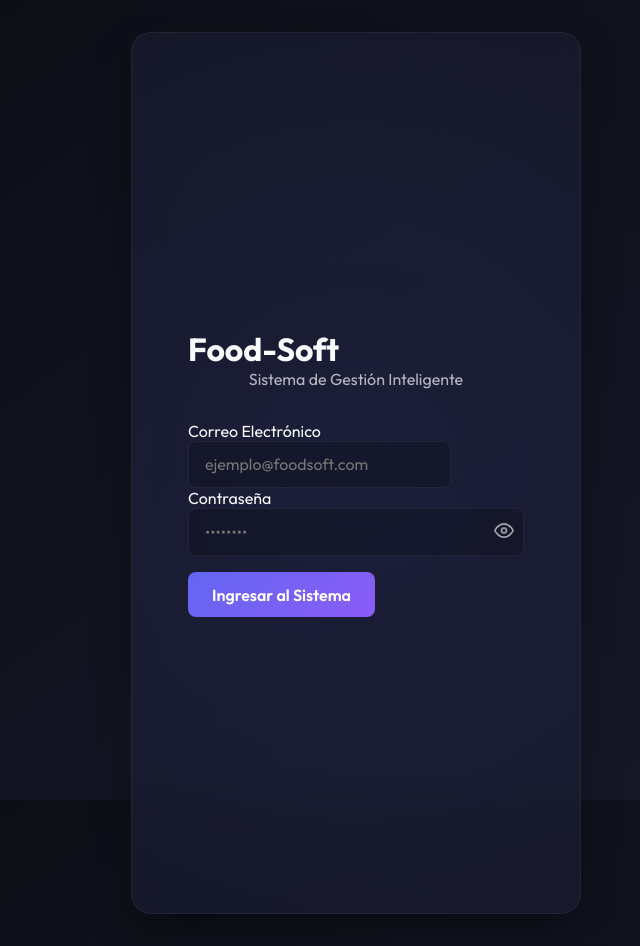
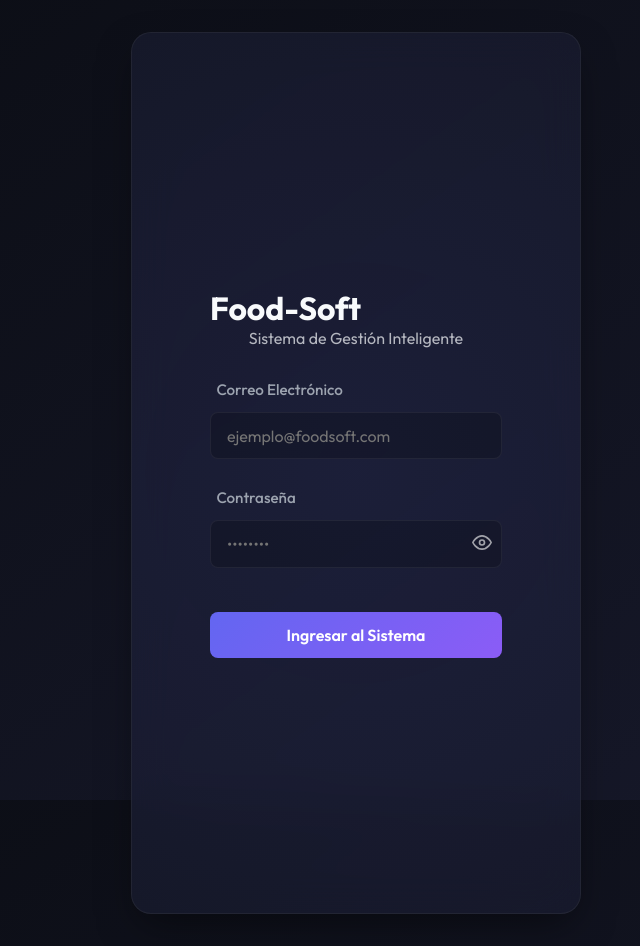
Before and after one commit to IFEE09/food-soft, a React app in the folder frontend/: page /login in a window 1280 px wide. Shown: the whole page, without its empty margins (284-924 px from the left). Built offline with nearby package versions, Linux system fonts and the light colour scheme; no server answers; the HTML template or start-up script is replaced by a standard one.

Commit message:
Design: Massive revamp of UI system for a truly Premium look

```diff
--- a/frontend/src/index.css
+++ b/frontend/src/index.css
@@ -112,6 +112,26 @@ input:focus {
   animation: slideUp 0.4s cubic-bezier(0.16, 1, 0.3, 1);
 }
 
+.login-form {
+  display: flex;
+  flex-direction: column;
+  gap: 1.8rem;
+  margin-top: 2rem;
+}
+
+.input-group {
+  display: flex;
+  flex-direction: column;
+  gap: 0.8rem;
+}
+
+.input-group label {
+  font-size: 0.95rem;
+  font-weight: 500;
+  color: #9ca3af;
+  margin-left: 0.4rem;
+}
+
 .modal-header {
   display: flex;
   justify-content: space-between;
```
